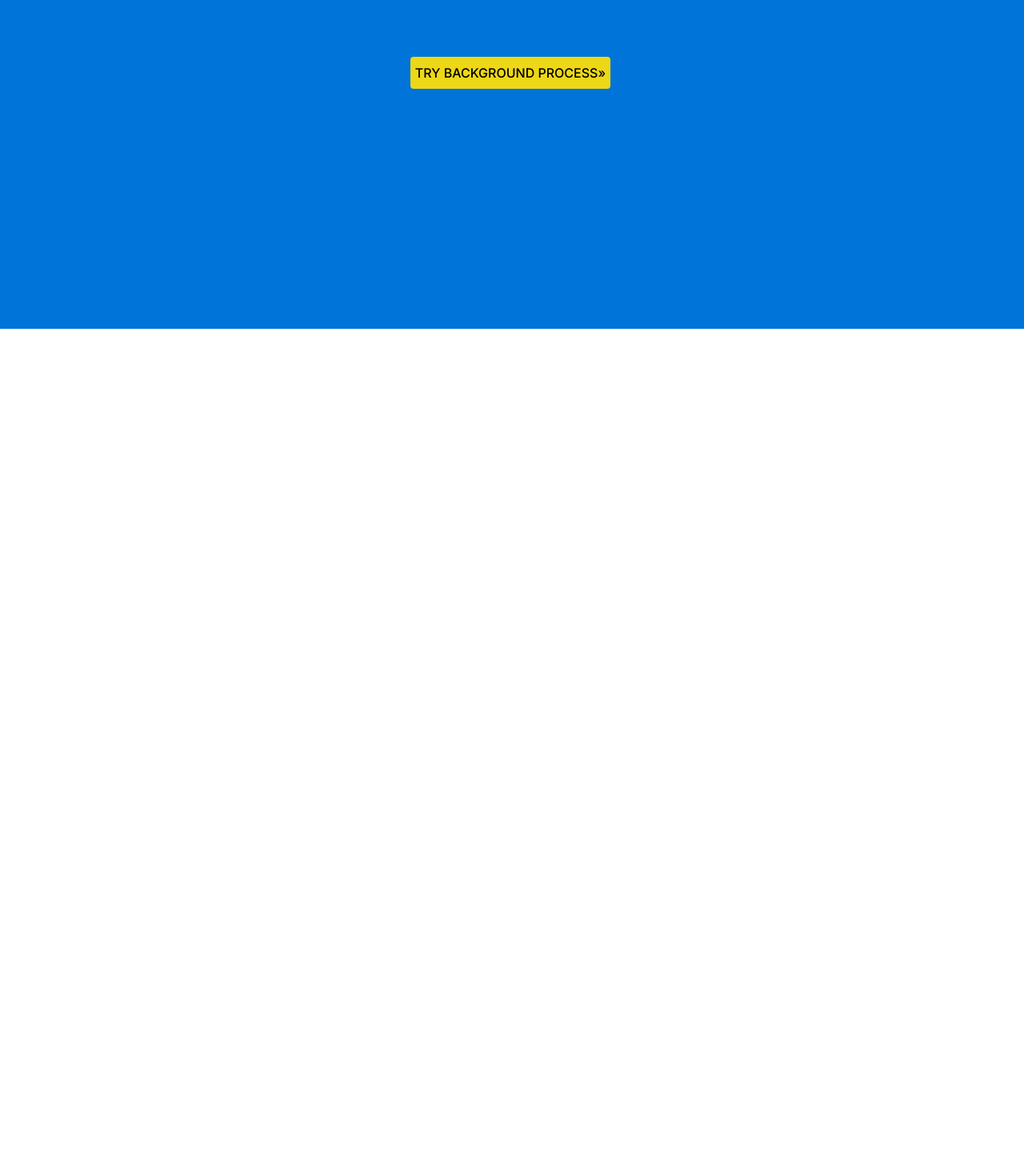
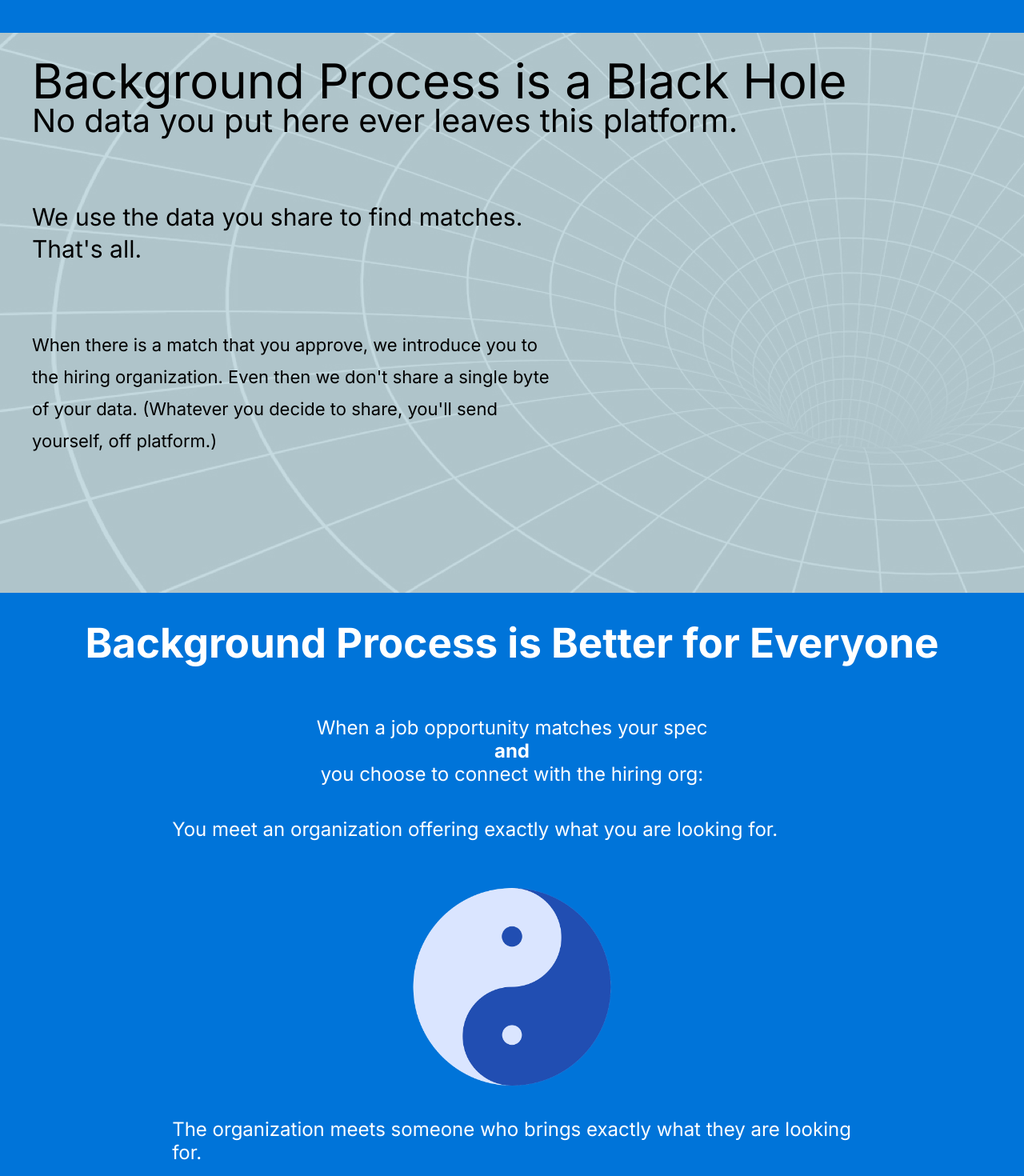
Before and after one commit to tammer/bootstrap-practice, a React (Create React App) app: page / in a window 1280 px wide. Shown: the part 2620-4090 px from the top of the page at 80% size. Before the commit the page ends 3031 px from the top, so only its background shows below. Built offline with nearby package versions, Linux system fonts and the light colour scheme.

Commit message:
two new pages

```diff
--- a/src/App.scss
+++ b/src/App.scss
@@ -419,6 +419,11 @@ h3 {
 }
 
 .ssection:nth-child(6) {
+  // background-color: pink;
+  color: black;
+}
+
+.ssection:nth-child(7) {
   background-color: rgb(0, 116, 217);
   color: white;
 }
--- a/src/pages/landing.jsx
+++ b/src/pages/landing.jsx
@@ -1,3 +1,5 @@
+import image from "./../assets/vortex.png";
+
 const Feature = ({ title, copy, src }) => {
   return (
     <>
@@ -183,6 +185,62 @@ const Landing = () => {
       subtitle={null}
       body={body}
     />,
+    <div
+      style={{
+        height: "700px",
+        backgroundImage: `url(${image})`,
+        fontSize: "30px",
+        lineHeight: "40px",
+      }}
+    >
+      <div style={{ padding: "40px", paddingBottom: "0px", fontSize: "60px" }}>
+        Background Process is a Black Hole
+      </div>
+      <div style={{ padding: "40px", paddingTop: "10px", fontSize: "40px" }}>
+        No data you put here ever leaves this platform.
+      </div>
+      <div style={{ padding: "40px" }}>
+        We use the data you share to find matches. <br /> That's all.
+      </div>
+      <div style={{ padding: "40px", width: "750px", fontSize: "22px" }}>
+        When there is a match that you approve, we introduce you to the hiring
+        organization. Even then we don't share a single byte of your data.
+        (Whatever you decide to share, you'll send yourself, off platform.)
+      </div>
+    </div>,
+    <Content
+      title={
+        <h1 style={{ color: "white" }}>
+          Background Process is Better for Everyone
+        </h1>
+      }
+      subtitle={null}
+      body={
+        <div
+          style={{
+            paddingBottom: "100px",
+            paddingRight: "14%",
+            paddingLeft: "14%",
+            fontSize: "2em",
+          }}
+        >
+          <p style={{ textAlign: "center", marginBottom: "40px" }}>
+            When a job opportunity matches your spec <br /> <b>and</b> <br />{" "}
+            you choose to connect with the hiring org:
+          </p>
+          <p>
+            You meet an organization offering exactly what you are looking for.
+          </p>
+          <div style={{ textAlign: "center", padding: "40px" }}>
+            <img width="250px" src={require("./../assets/yingyang.png")} />
+          </div>
+          <p>
+            The organization meets someone who brings exactly what they are
+            looking for.
+          </p>
+        </div>
+      }
+    />,
     <Content
       body={
         <>
@@ -190,10 +248,17 @@ const Landing = () => {
             className="align-center"
             style={{ marginTop: "-100px", paddingBottom: "300px" }}
           >
+            <h1>Passive, Totally Automated Job Search</h1>
+            <br />
+            <br />
+            <br />
+            <h2>Ready to spawn your background process?</h2>
+            <br />
+            <br />
+            <br />
+            <br />
             <a href="/requirements">
-              <button className="bp-button">
-                Try Background Process&raquo;
-              </button>
+              <button className="bp-button">Try it&raquo;</button>
             </a>
           </div>
         </>
```
Also changed, not shown: src/assets/vortex.png (added), src/assets/yingyang.png (added).
